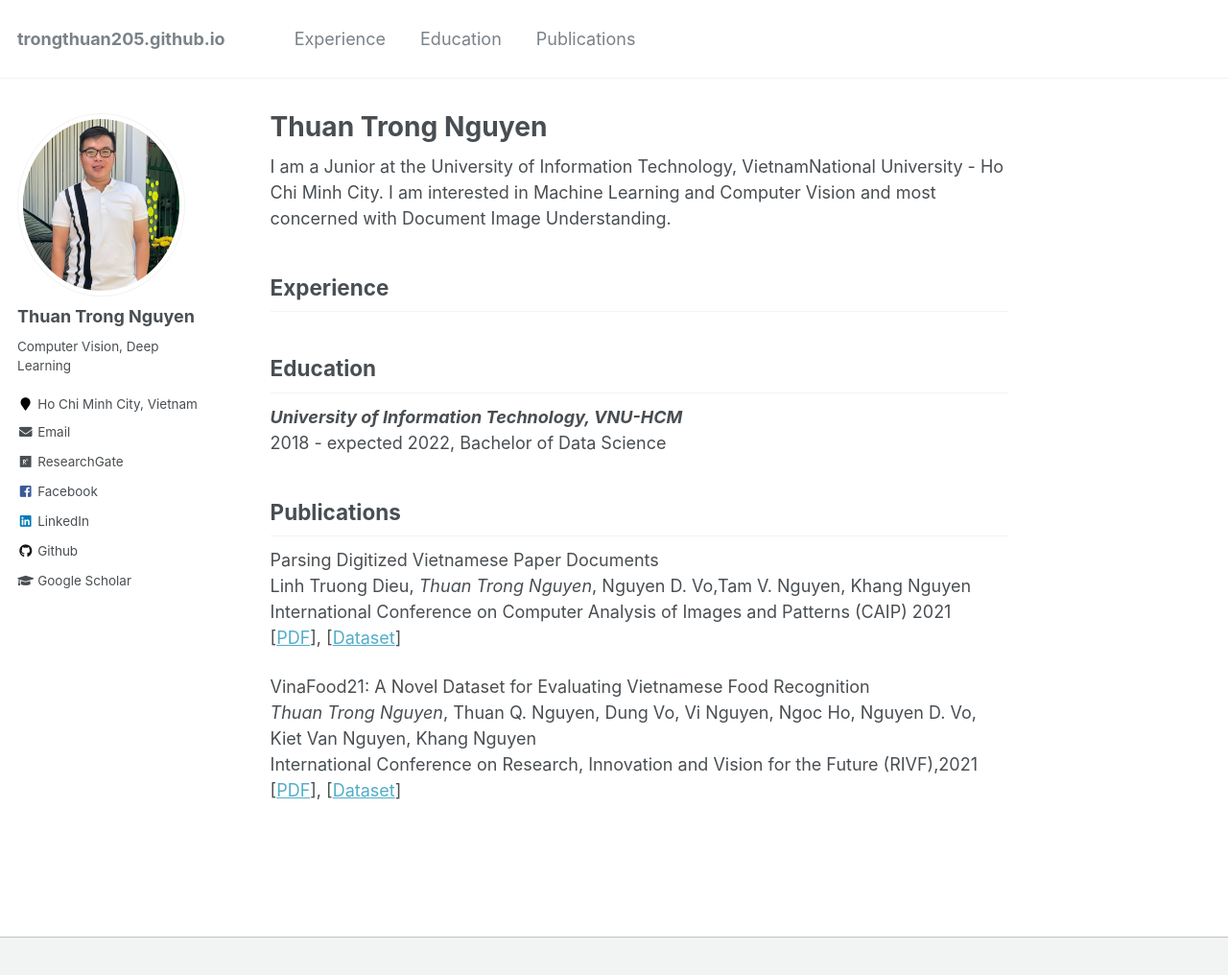
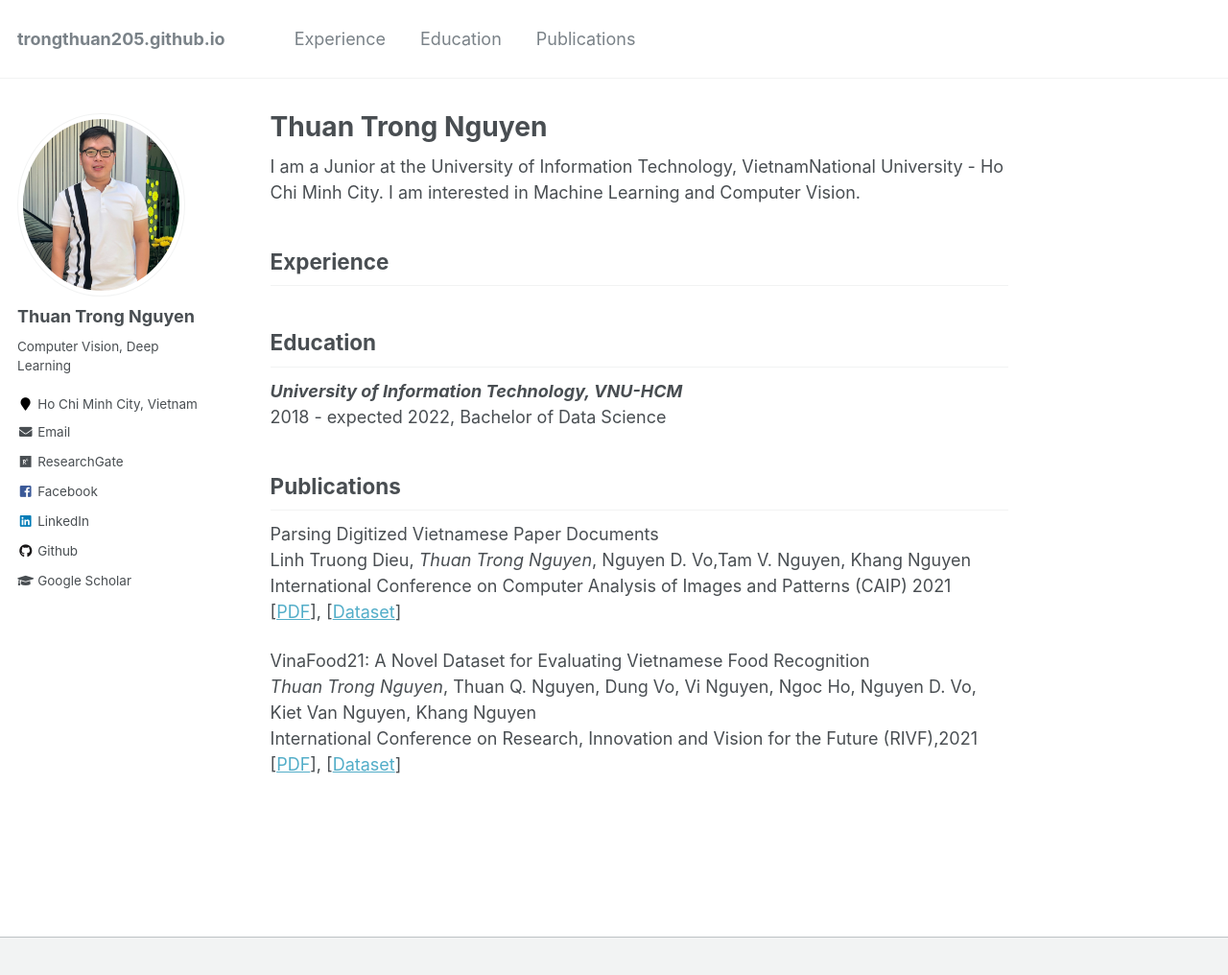
Before and after one commit to trongthuan205/trongthuan205.github.io, a Jekyll site: the page built from _pages/about.md, in a window 1280 px wide and 1049 px high. Shown: the top 1016 px of the window at 96% size. Built offline with Jekyll 4.4.1, drawn with Linux system fonts in a browser that asks for light colours.

Commit message:
Update bio

```diff
--- a/_pages/about.md
+++ b/_pages/about.md
@@ -8,7 +8,7 @@ redirect_from:
   - /about.html
 ---
 
-I am a Junior at the University of Information Technology, VietnamNational University - Ho Chi Minh City. I am interested in Machine Learning and Computer Vision and most concerned with Document Image Understanding.
+I am a Junior at the University of Information Technology, VietnamNational University - Ho Chi Minh City. I am interested in Machine Learning and Computer Vision.
 
 ## <a name="exp"></a> Experience
 
```
